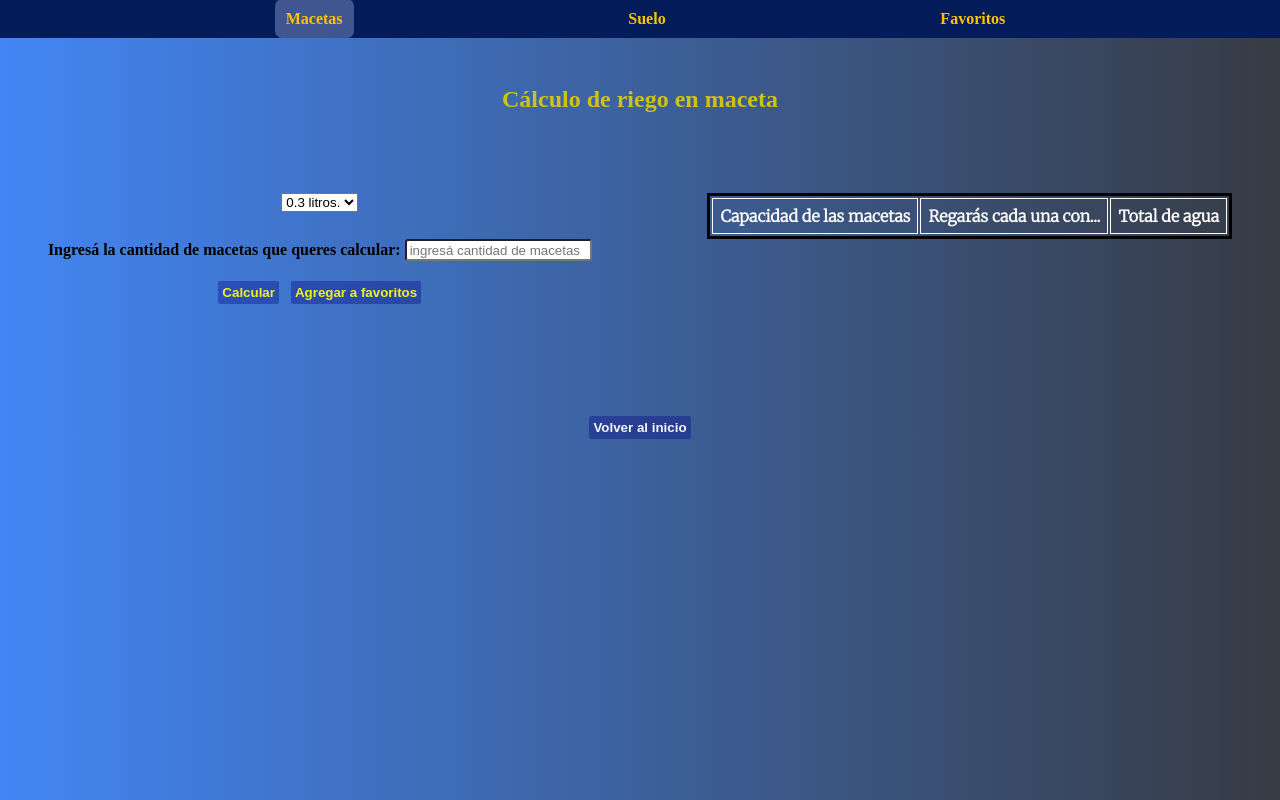
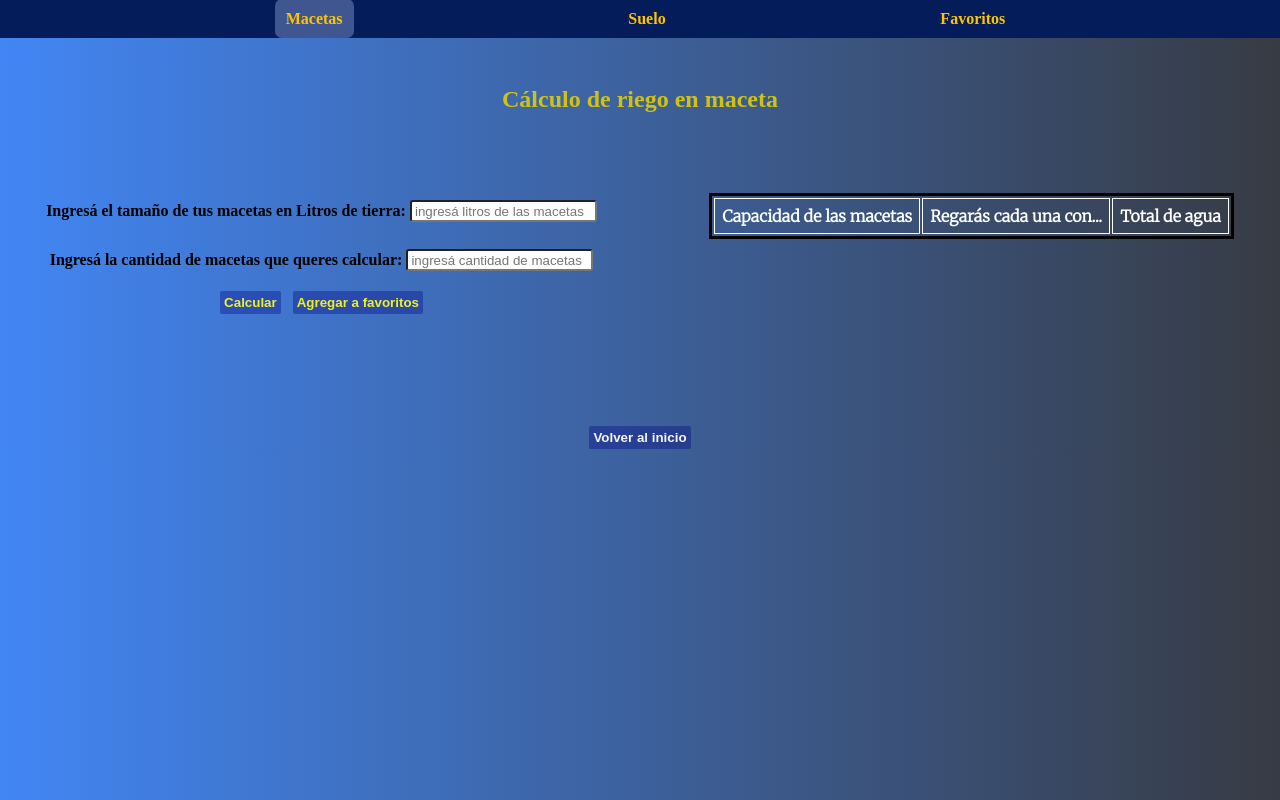
Before and after one commit to alejo-martinez/simulador-interactivo, a website: page pages/riego-maceta.html in a window 1280 px wide. Drawn offline with Linux system fonts and the light colour scheme; some packages are replaced by stand-ins of ours; a script that the page names is missing.

Commit message:
detalles finales

```diff
--- a/JS/macetas.js
+++ b/JS/macetas.js
@@ -66,28 +66,12 @@ calcular.addEventListener("click", (e)=> {
 } )
 
 const almacenarFavoritos = ()=> {
-    const maceta = new Maceta(retornar, ingresoCantidad.value);
-    macetasFavoritas.push(maceta)
-    localStorage.setItem("macetas" ,JSON.stringify(macetasFavoritas))
+  const maceta = new Maceta(ingresoLitros.value, ingresoCantidad.value);
+  macetasFavoritas.push(maceta)
+  localStorage.setItem("macetas" ,JSON.stringify(macetasFavoritas))
 
   btnSwal()
 }
-
-
-const pedirDatos = async () => {
- const resp = await fetch("../data/data.json")
- const data = await resp.json()
- data.forEach(maceta => {
-  select.innerHTML += `<option value="${maceta.capacidad}">${maceta.capacidad} litros.`
- });
- divMacetas.append(select)
-}
-pedirDatos();
-
-select.addEventListener("change", (el) => {
-  retornar = el.target.value;
-  return retornar;
-})
 
 const btnSwal = ()=> {
   Swal.fire({
--- a/data/data.json
+++ /dev/null
@@ -1,54 +0,0 @@
-[
-    {
-       "tipo":"Maceta",
-       "capacidad":0.3
-    },
-    {
-       "tipo":"Maceta",
-       "capacidad":0.5
-    },
-    {
-       "tipo":"Maceta",
-       "capacidad":0.7
-    },
-    {
-       "tipo":"Maceta",
-       "capacidad":1
-    },
-    {
-       "tipo":"Maceta",
-       "capacidad":1.5
-    },
-    {
-       "tipo":"Maceta",
-       "capacidad":2
-    },
-    {
-       "tipo":"Maceta",
-       "capacidad":3
-    },
-    {
-       "tipo":"Maceta",
-       "capacidad":4
-    },
-    {
-       "tipo":"Maceta",
-       "capacidad":5
-    },
-    {
-       "tipo":"Maceta",
-       "capacidad":10
-    },
-    {
-       "tipo":"Maceta",
-       "capacidad":15
-    },
-    {
-       "tipo":"Maceta",
-       "capacidad":20
-    },
-    {
-       "tipo":"Maceta",
-       "capacidad":40
-    }
- ]
--- a/pages/riego-maceta.html
+++ b/pages/riego-maceta.html
@@ -26,7 +26,8 @@
 
         <div class="contenedorPregunta">
             <div class="contenedorPregunta-tamaño">
-
+                <strong class="litrosDeTierra">Ingresá el tamaño de tus macetas en Litros de tierra:</strong>
+                <input type="text" id="ingresoLitros" placeholder="ingresá litros de las macetas" class="input">
             </div>
 
             <div class="contenedorPregunta-capacidad">
--- a/style.scss
+++ b/style.scss
@@ -31,6 +31,11 @@ input {
     padding: 1.5px 3px;
     border-radius: 3px;
     margin-top: 7px;
+}
+
+h3 {
+    margin: 7px 0;
+    color: $colorTextos;
 }
 
 button {
@@ -113,6 +118,7 @@ td {
 .textoCultivo {
     padding: 4px 16px;
     background-color: rgba(255, 255, 250, 0.25);
+    color: #073767;
     margin: 0 10px;
     border-radius: 9px;
     font-size: 120%;
```
Also changed, not shown: index.html (+1 -1 lines), style.css.
